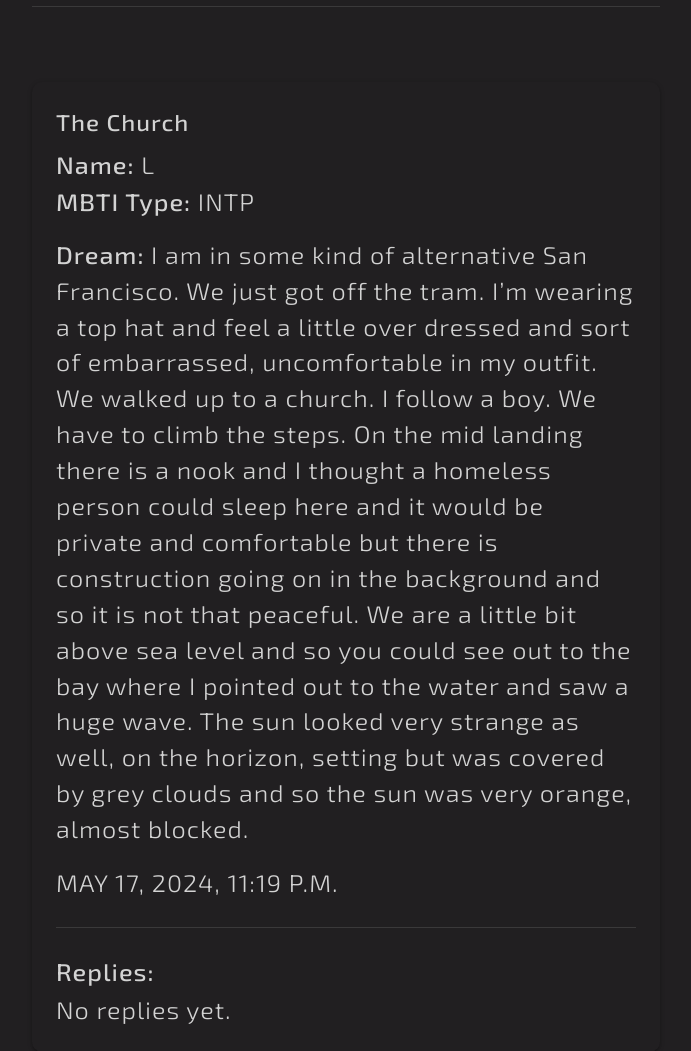
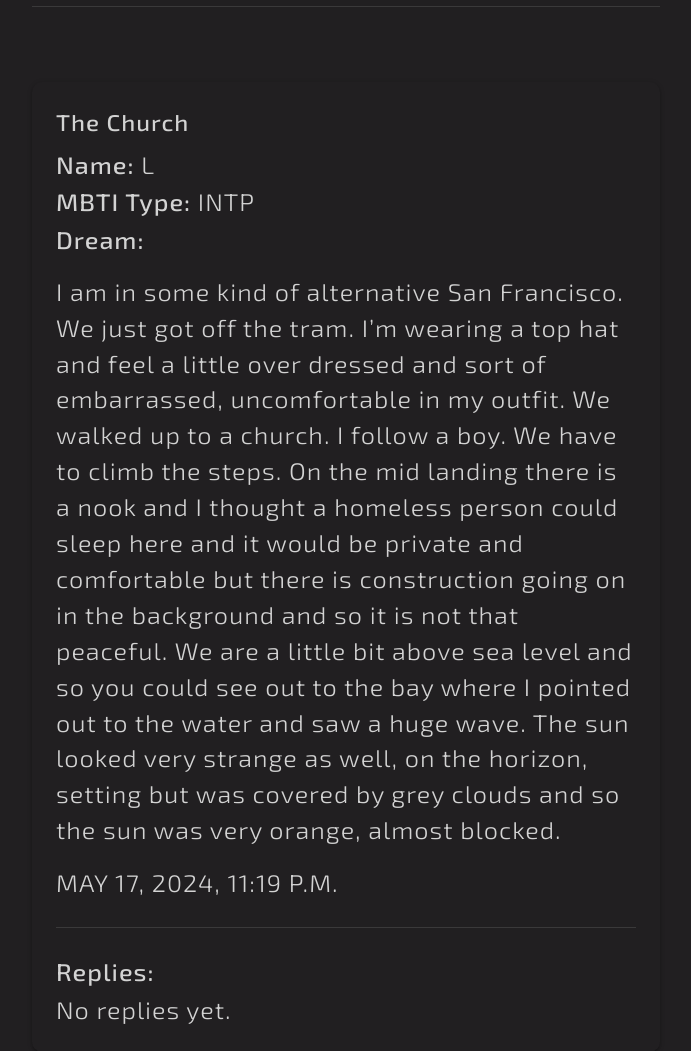
Before and after one commit to 1n7perebus/DA, a Django app: page /dreams/ in a window 1280 px wide. Shown: the part 1310-2361 px from the top of the page, without its empty margins (294-985 px from the left). Run offline with Django 4.2, Linux system fonts and the light colour scheme; data comes from the database, SQL or seed files in the repository; data that the repository does not hold is empty.

Commit message:
update to dreams.html

```diff
--- a/main/templates/dreamapp/dreams.html
+++ b/main/templates/dreamapp/dreams.html
@@ -54,7 +54,8 @@
             <span class="card-title exo-200 flow-text"><strong>{{ item.dream.title }}</strong></span>
             <p class="exo-200t flow-text"><strong>Name:</strong> {{ item.dream.name }}</p>
             <p class="exo-200t flow-text"><strong>MBTI Type:</strong> {{ item.dream.mbti_type }}</p>
-            <p class="exo-200t flow-text"><strong>Dream:</strong> {{ item.dream.dream }}</p>
+            <p class="exo-200t flow-text"><strong>Dream:</strong></p>
+            <p class="dream-text exo-200t flow-text">{{ item.dream.dream }}</p>
             <p class="exo-200d flow-text">{{ item.dream.pub }}</p>
             <div class="" style="border-top: 1px solid rgba(160, 160, 160, 0.2);margin:1em 0 1em 0"></div>
             <p class="exo-200 flow-text"><strong>Replies:</strong></p>
@@ -93,6 +94,11 @@
   <script>
     (adsbygoogle = window.adsbygoogle || []).push({});
   </script>
+  <style>
+    .dream-text {
+      white-space: pre-wrap;
+    }
+  </style>
   <!--
   <script>
     var all_json_data = {{all_json_data | safe}};
```
